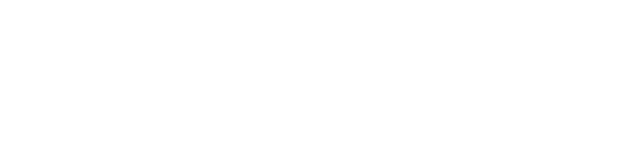
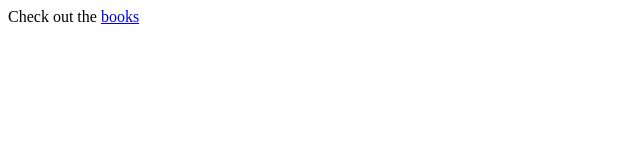
Before and after one commit to eskelProgramming/CPW204Bookstore, a plain HTML site: page index.html in a window 1280 px wide. Shown: the whole page, without its empty margins (0-640 px from the left). Drawn offline with Linux system fonts and the light colour scheme.

Commit message:
Added a link to the book page from the index page.

```diff
--- a/index.html
+++ b/index.html
@@ -6,6 +6,6 @@
     <title>Book Store</title>
 </head>
 <body>
-
+    Check out the <a href="book.html"> books</a>
 </body>
 </html>
```
